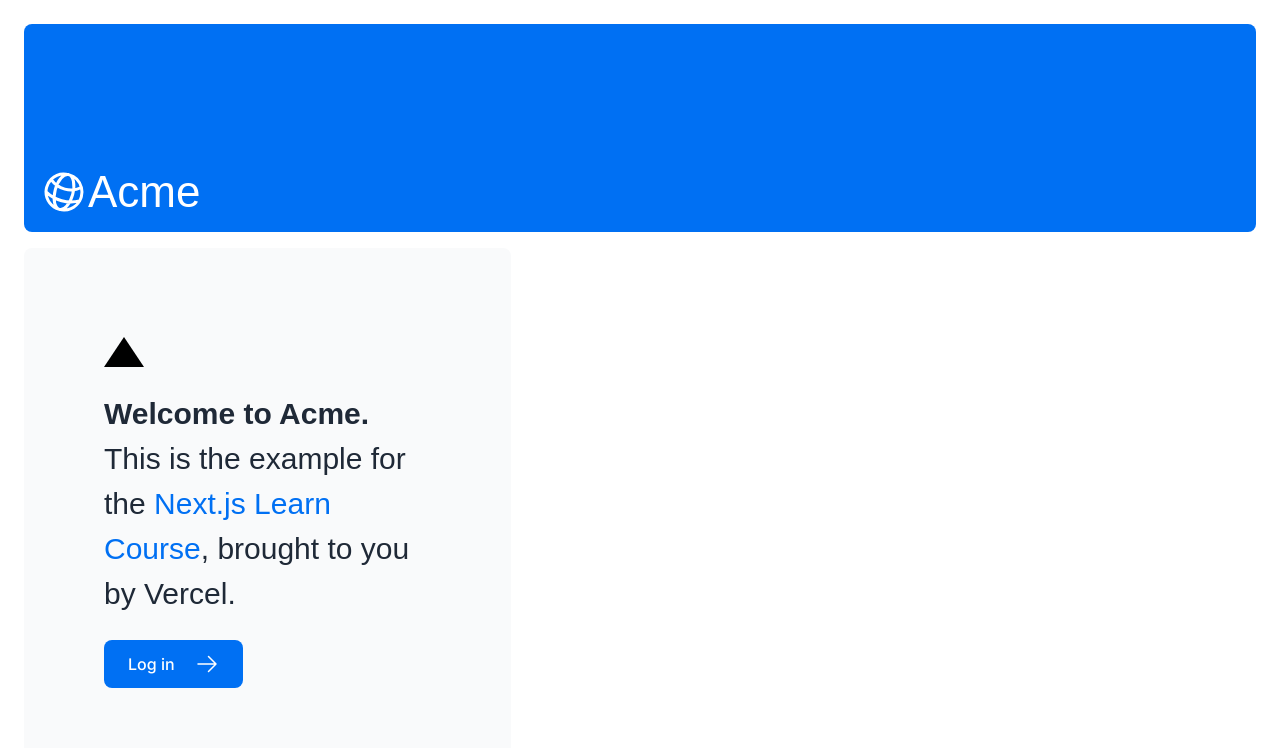
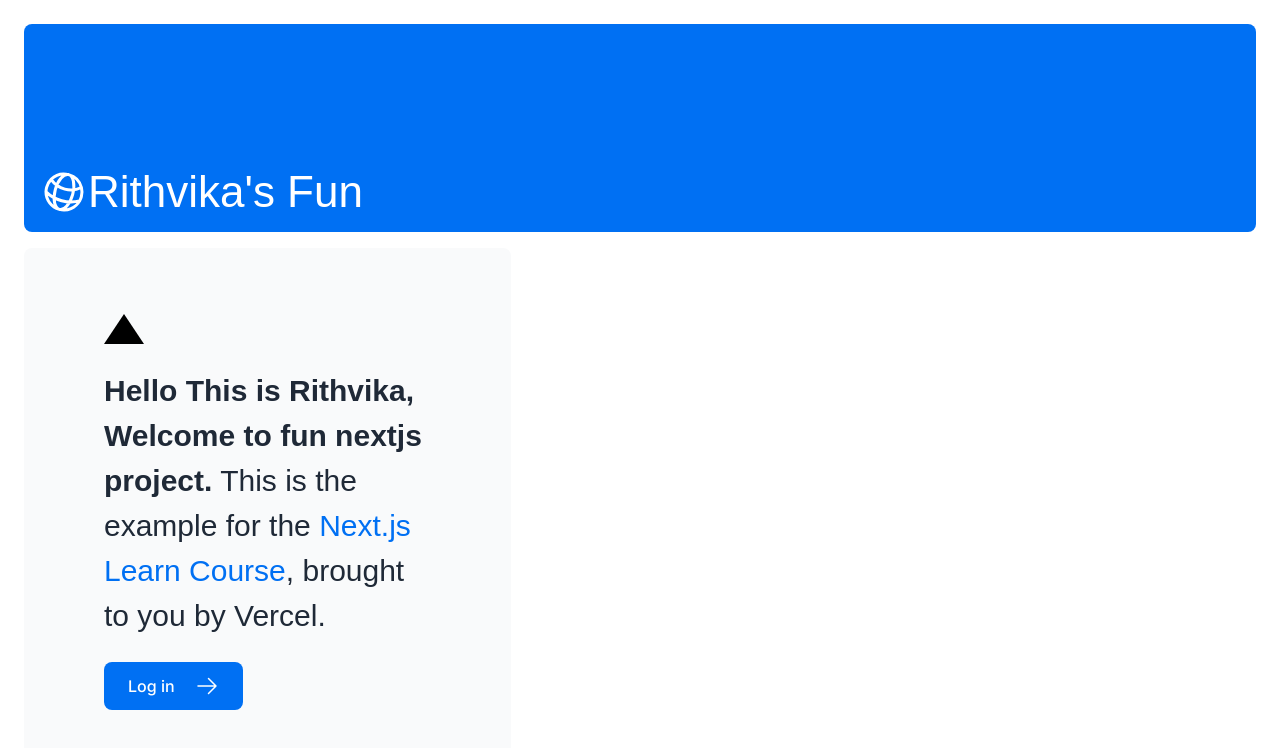
Before and after one commit to rithvika1221/GPACalculator-deploy, a Next.js app: page / in a window 1280 px wide. Shown: the top 748 px of the page. Built offline with nearby package versions, Linux system fonts and the light colour scheme; a web font is replaced by a local one.

Commit message:
Logo changes
Updated the Logo Description

```diff
--- a/app/page.tsx
+++ b/app/page.tsx
@@ -20,7 +20,7 @@
             className={`${lusitana.className} text-xl text-gray-800 md:text-3xl md:leading-normal`}
           >
 
-            <strong>Welcome to Acme.</strong> This is the example for the{' '}
+            <strong>Hello This is Rithvika, Welcome to fun nextjs project.</strong> This is the example for the{' '}
             <a href="https://nextjs.org/learn/" className="text-blue-500">
               Next.js Learn Course
             </a>
--- a/app/ui/acme-logo.tsx
+++ b/app/ui/acme-logo.tsx
@@ -7,7 +7,7 @@
       className={`${lusitana.className} flex flex-row items-center leading-none text-white`}
     >
       <GlobeAltIcon className="h-12 w-12 rotate-[15deg]" />
-      <p className="text-[44px]">Acme</p>
+      <p className="text-[44px]">Rithvika's Fun</p>
     </div>
   );
 }
```
